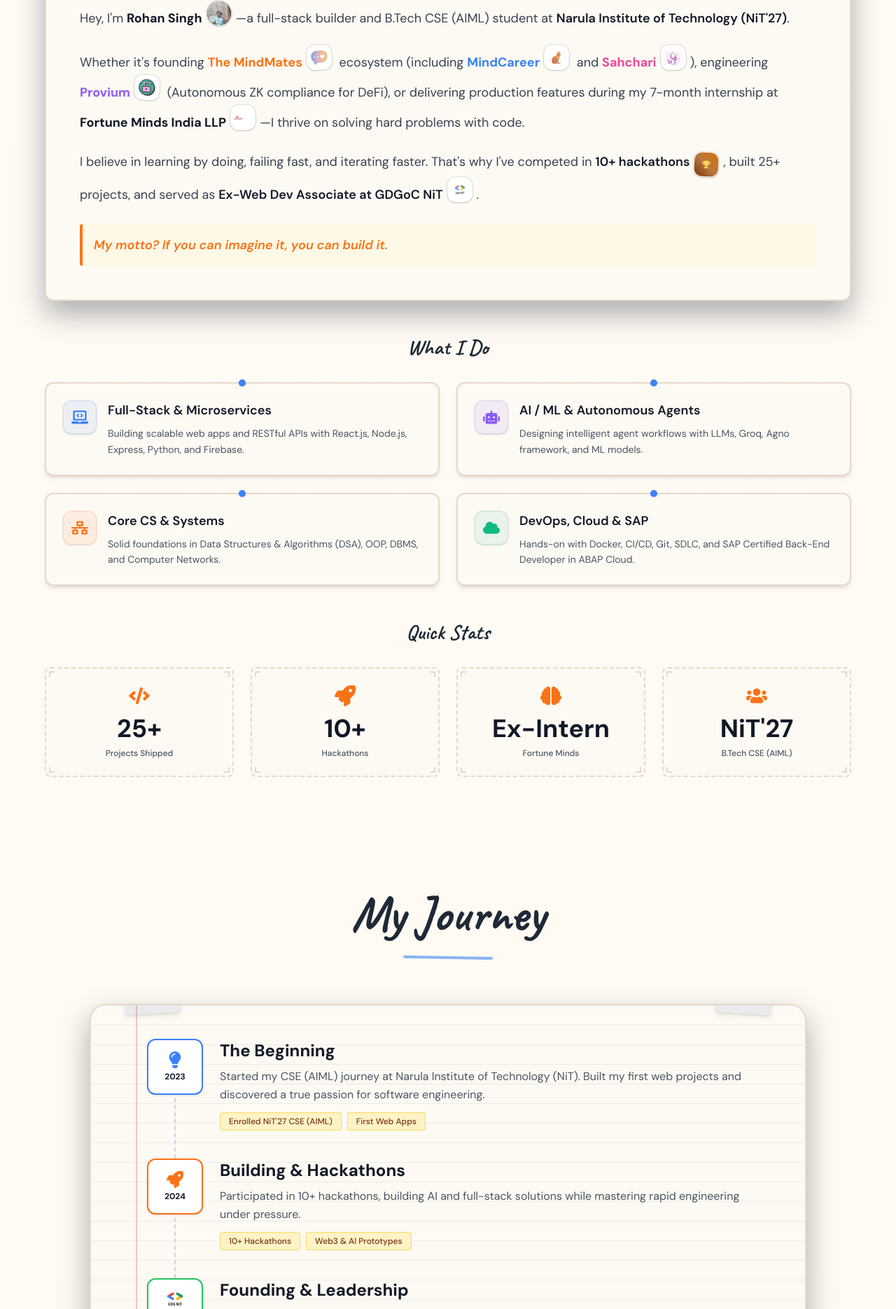
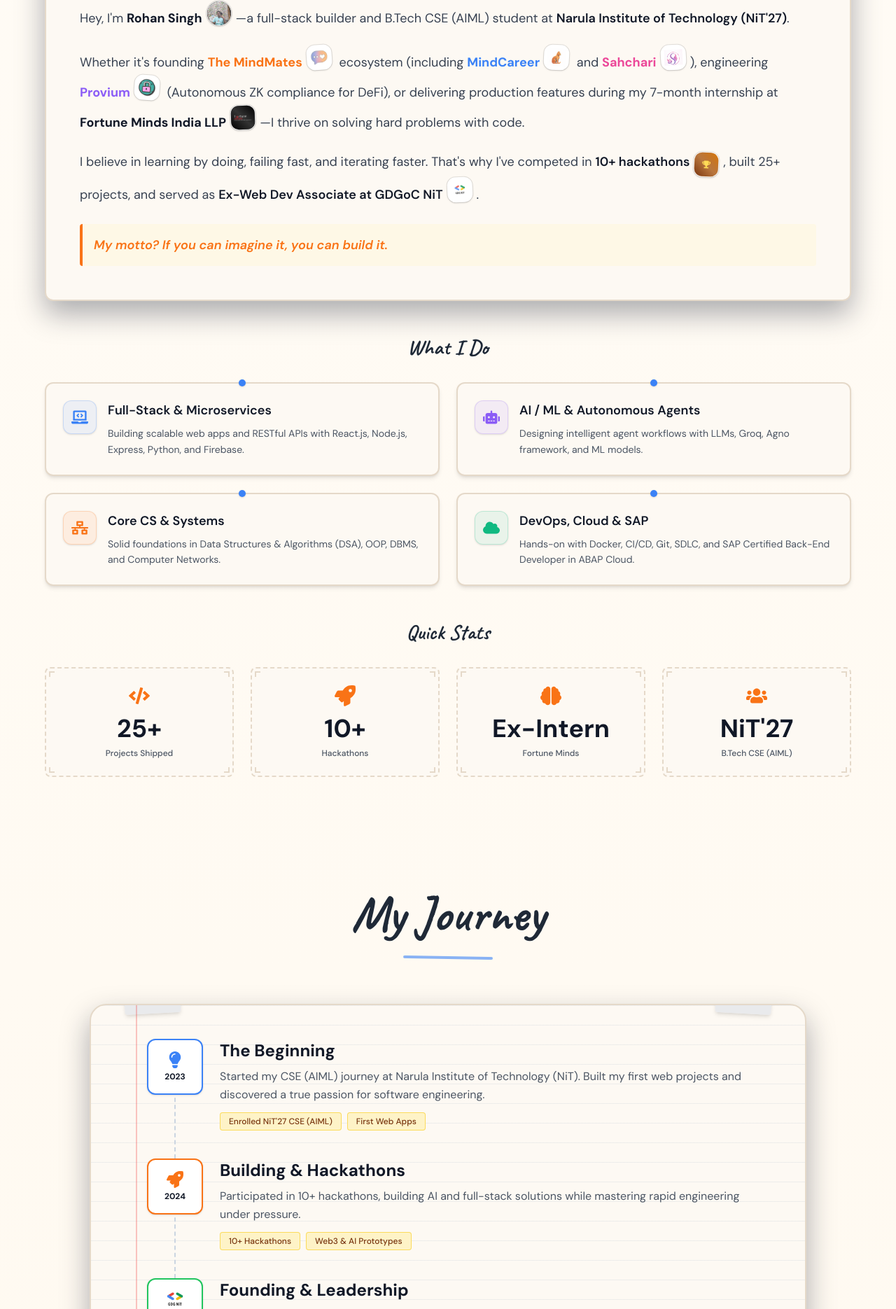
Before and after one commit to Rohansingh3001/Rohansingh3001.github.io, a React (Vite) app: page / in a window 1280 px wide. Shown: the part 1221-3091 px from the top of the page at 70% size. Built offline with nearby package versions, Linux system fonts and the light colour scheme.

Commit message:
Fix Fortune Minds logo visibility by using dark-mode asset with bg-black container

```diff
--- a/src/components/About.jsx
+++ b/src/components/About.jsx
@@ -275,7 +275,7 @@ const About = () => {
                   target="journey"
                   color="#DC2626"
                   fitContain={true}
-                  bgClass="bg-white"
+                  bgClass="bg-black"
                 />
                 —I thrive on solving hard problems with code.
               </p>
--- a/src/components/Journey.jsx
+++ b/src/components/Journey.jsx
@@ -36,6 +36,7 @@ const Journey = () => {
       description: "Completed 7-month Software Development Internship at Fortune Minds India LLP (Feb–Sep 2026). Scaled The MindMates ecosystem with MindCareer and Sahchari, and built Provium (Autonomous ZK Compliance on Base Sepolia).",
       icon: <FaCode />,
       image: fortunemindsImg,
+      imageBg: "bg-black",
       color: "#8B5CF6",
       achievements: ["Internship @ Fortune Minds", "Built MindCareer & Sahchari", "Provium ZK DeFi"],
     },
@@ -111,7 +112,7 @@ const Journey = () => {
                     whileHover={{ scale: 1.08, rotate: -4 }}
                   >
                     {item.image ? (
-                      <div className="w-5 h-5 sm:w-10 sm:h-10 mb-0 sm:mb-1 flex items-center justify-center overflow-hidden">
+                      <div className={`w-6 h-6 sm:w-11 sm:h-11 mb-0 sm:mb-1 flex items-center justify-center overflow-hidden rounded-md p-0.5 ${item.imageBg || "bg-white"}`}>
                         <img
                           src={item.image}
                           alt={item.title}
```
Also changed, not shown: src/assets/fortuneminds.png.
